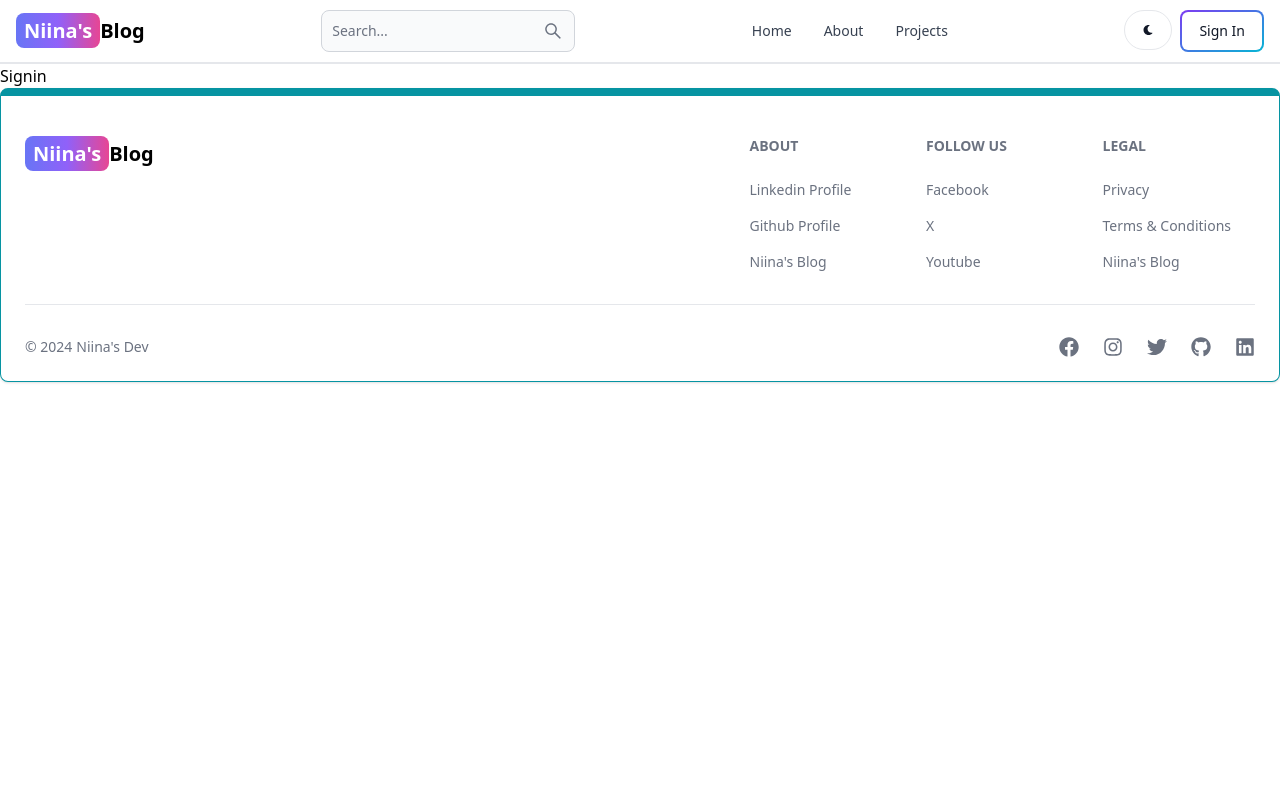
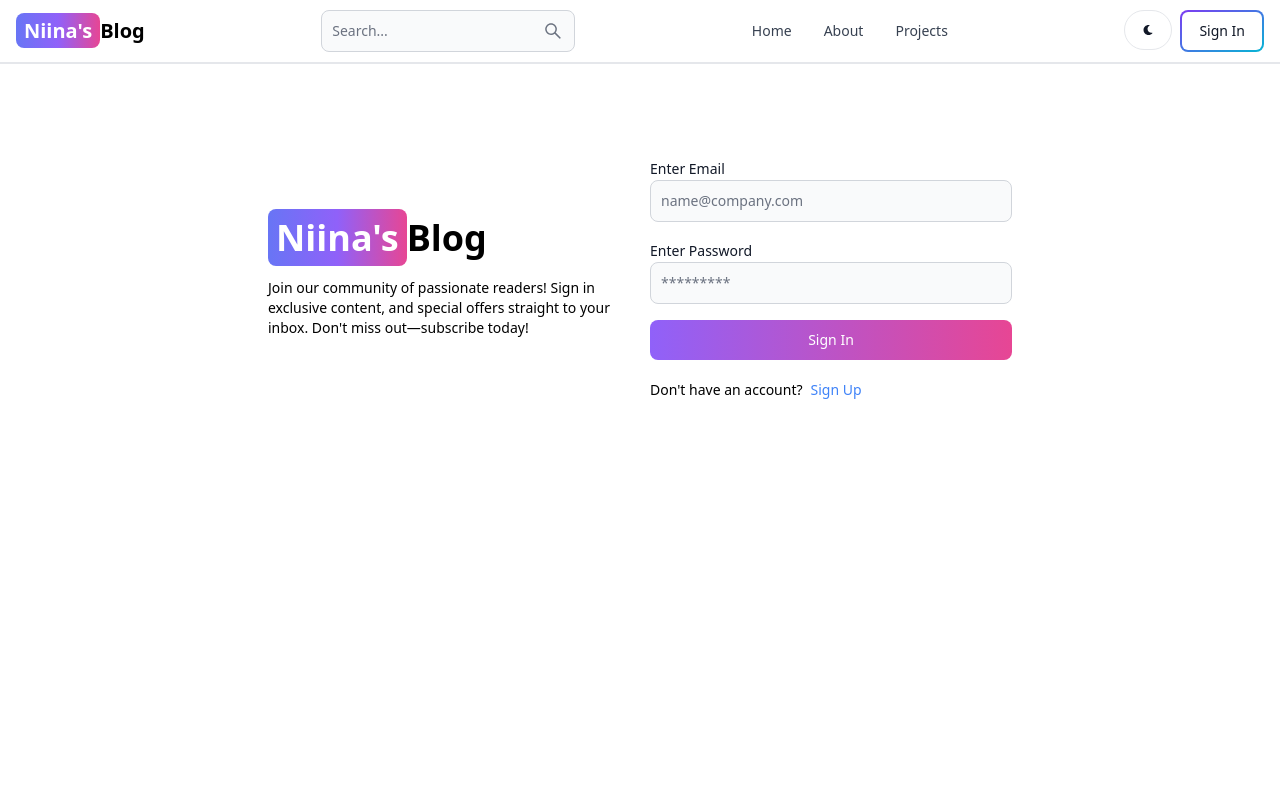
Before and after one commit to Vicram123/mern_blog, a React (Vite) app in the folder frontend/: page /sign-in in a window 1280 px wide. Shown: the top 800 px of the page. Built offline with nearby package versions, Linux system fonts and the light colour scheme.

Commit message:
complete sign in page functionality

```diff
--- a/frontend/src/pages/SignIn.jsx
+++ b/frontend/src/pages/SignIn.jsx
@@ -1,3 +1,123 @@
-export default function Signin() {
-  return <div>Signin</div>;
+import { Link, useNavigate } from "react-router-dom";
+import { Alert, Button, Label, Spinner, TextInput } from "flowbite-react";
+import { useState } from "react";
+
+export default function SignIn() {
+  // State to hold the values of multiple inputs
+  const [inputValue, setInputValue] = useState({});
+  const [loading, setLoading] = useState(false);
+  const [errorMessage, setErrorMessage] = useState("");
+  const navigate = useNavigate();
+
+  // Function to handle changes in input fields
+  const handleChange = (event) => {
+    setInputValue({
+      ...inputValue,
+      [event.target.id]: event.target.value.trim(),
+    });
+  };
+
+  const handleSubmit = async (event) => {
+    event.preventDefault(); // Prevent the default form submission behavior
+
+    // Validate input fields
+    if (!inputValue.email || !inputValue.password) {
+      return setErrorMessage("Please fill all required fields");
+    }
+
+    try {
+      setLoading(true);
+      setErrorMessage(null);
+      const res = await fetch("/api/auth/signin", {
+        method: "POST",
+        headers: { "Content-Type": "application/json" }, // Set the correct headers
+        body: JSON.stringify(inputValue), // Convert input values to JSON
+      });
+
+      // Check if the response is OK (status in the range 200-299)
+      if (!res.ok) {
+        const errorData = await res.json(); // Parse the JSON response for error details
+        throw new Error(
+          errorData.message || `Error: ${res.status} ${res.statusText}`
+        );
+      }
+
+      setLoading(false);
+      if (res.ok) {
+        navigate("/");
+      }
+      setErrorMessage("");
+    } catch (error) {
+      console.error("Signup error:", error); // Log any errors
+      setErrorMessage(error.message); // Display the error message to the user
+    }
+  };
+
+  return (
+    <div className="min-h-screen mt-20 ">
+      <div className="flex p-3 max-w-3xl mx-auto flex-col md:flex-row md:items-center gap-5">
+        {/*left */}
+        <div className="flex-1">
+          <Link to="/" className="  font-bold dark:text-white text-4xl">
+            <span className="px-2 py-1 bg-gradient-to-r from-indigo-500 via-purple-500 to-pink-500 rounded-lg text-white">
+              Niina's
+            </span>
+            Blog
+          </Link>
+          <p className="text-sm mt-5 ">
+            Join our community of passionate readers! Sign in exclusive content,
+            and special offers straight to your inbox. Don't miss out—subscribe
+            today!
+          </p>
+        </div>
+        {/* right */}
+        <div className="flex-1">
+          <form onSubmit={handleSubmit} className="flex flex-col gap-4 ">
+            <div>
+              <Label value="Enter Email" />
+              <TextInput
+                type="email"
+                placeholder="name@company.com"
+                id="email"
+                onChange={handleChange}
+              />
+            </div>
+            <div>
+              <Label value="Enter Password" />
+              <TextInput
+                type="password"
+                placeholder="*********"
+                id="password"
+                onChange={handleChange}
+              />
+            </div>
+            <Button
+              gradientDuoTone="purpleToPink"
+              type="submit"
+              disabled={loading}
+            >
+              {loading ? (
+                <>
+                  <Spinner size="sm" /> <span className="pl-3">Loading.. </span>
+                </>
+              ) : (
+                "Sign In "
+              )}
+            </Button>
+          </form>
+          <div className=" flex gap-2 text-sm mt-5">
+            <span>Don't have an account? </span>
+            <Link to="/sign-up" className="text-blue-500">
+              Sign Up
+            </Link>
+          </div>
+          {errorMessage && (
+            <Alert className="mt-5" color="failure">
+              {errorMessage}
+            </Alert>
+          )}
+        </div>
+      </div>
+    </div>
+  );
 }
```
Also changed, not shown: 1 other file (tests, documents, lock files or other folders).
